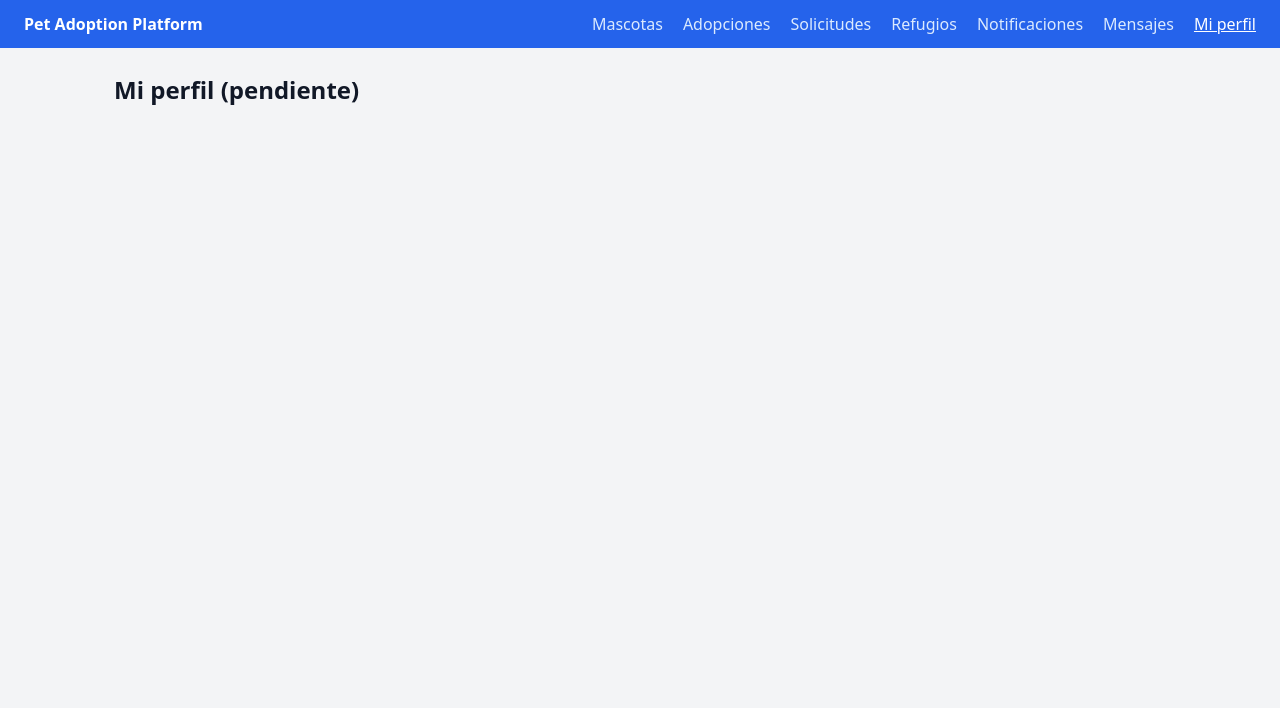
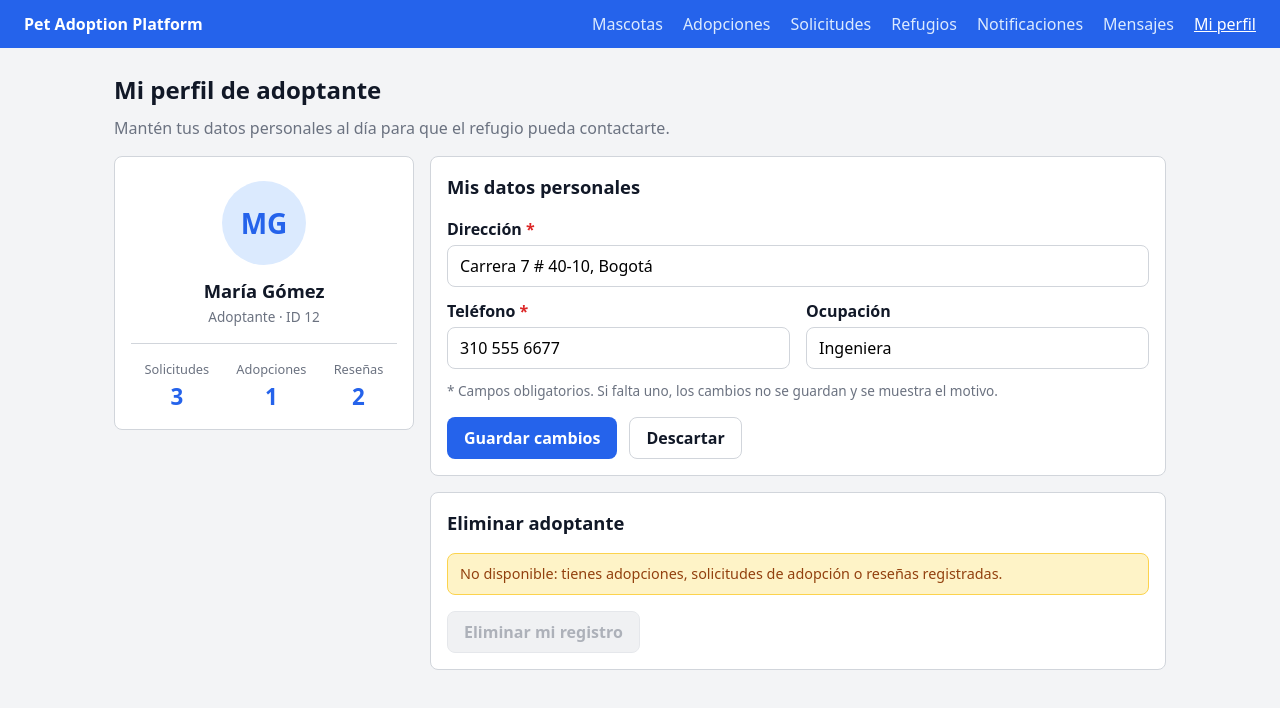
Before and after one commit to UDFJDC-ModelosProgramacion/MP_202630_G81_E4_Front, a React (Vite) app: page /profile in a window 1280 px wide. Shown: the top 708 px of the page. Built offline with nearby package versions, Linux system fonts and the light colour scheme; no server answers.

Commit message:
feat(HU12): gestionar información del adoptante

```diff
--- a/src/pages/ProfilePage/ProfilePage.jsx
+++ b/src/pages/ProfilePage/ProfilePage.jsx
@@ -1,4 +1,201 @@
-// Temporary placeholder: HU12 replaces this file with the real page.
-export default function ProfilePage() {
-  return <h1>Mi perfil (pendiente)</h1>
+import { useEffect, useState } from 'react'
+import Button from '../../components/Button/Button'
+import Card from '../../components/Card/Card'
+import ScreenState from '../../components/ScreenState/ScreenState'
+import { CURRENT_USER } from '../../config/currentUser'
+import { deleteAdopter, getAdopter, updateAdopter } from '../../services/adopterService'
+import { listAdoptionRequests } from '../../services/adoptionRequestService'
+import styles from './ProfilePage.module.css'
+
+function initialsOf(name) {
+  return name
+    .split(' ')
+    .map((word) => word[0])
+    .slice(0, 2)
+    .join('')
+    .toUpperCase()
 }
+
+// HU12 - Gestionar información del adoptante.
+export default function ProfilePage({ adopterId = CURRENT_USER.adopterId }) {
+  const [loadState, setLoadState] = useState('loading')
+  const [loadError, setLoadError] = useState('')
+  const [adopter, setAdopter] = useState(null)
+  const [requestsCount, setRequestsCount] = useState(0)
+  const [form, setForm] = useState({ address: '', phone: '', occupation: '' })
+  const [feedback, setFeedback] = useState(null)
+  const [deleted, setDeleted] = useState(false)
+
+  useEffect(() => {
+    let active = true
+    Promise.all([getAdopter(adopterId), listAdoptionRequests(adopterId)])
+      .then(([loadedAdopter, requests]) => {
+        if (!active) return
+        setAdopter(loadedAdopter)
+        setRequestsCount(requests.length)
+        setForm({
+          address: loadedAdopter.address,
+          phone: loadedAdopter.phone,
+          occupation: loadedAdopter.occupation ?? '',
+        })
+        setLoadState('ready')
+      })
+      .catch((error) => {
+        if (!active) return
+        setLoadError(error.message)
+        setLoadState('error')
+      })
+    return () => {
+      active = false
+    }
+  }, [adopterId])
+
+  function handleChange(event) {
+    setForm({ ...form, [event.target.name]: event.target.value })
+  }
+
+  async function handleSave(event) {
+    event.preventDefault()
+    setFeedback(null)
+    try {
+      const saved = await updateAdopter(adopterId, form)
+      setAdopter(saved)
+      setFeedback({ type: 'success', text: 'Cambios guardados.' })
+    } catch (error) {
+      setFeedback({ type: 'error', text: error.message })
+    }
+  }
+
+  function handleDiscard() {
+    setForm({
+      address: adopter.address,
+      phone: adopter.phone,
+      occupation: adopter.occupation ?? '',
+    })
+    setFeedback(null)
+  }
+
+  async function handleDelete() {
+    setFeedback(null)
+    try {
+      await deleteAdopter(adopterId)
+      setDeleted(true)
+    } catch (error) {
+      setFeedback({ type: 'error', text: error.message })
+    }
+  }
+
+  if (loadState === 'loading') return <ScreenState state="loading" />
+  if (loadState === 'error') return <ScreenState state="error" message={loadError} />
+  if (deleted) {
+    return <ScreenState state="empty" message="Tu registro de adoptante fue eliminado." />
+  }
+
+  const hasRecords = requestsCount > 0 || adopter.adoptionsCount > 0 || adopter.reviewsCount > 0
+
+  return (
+    <>
+      <h1>Mi perfil de adoptante</h1>
+      <p className={styles.subtitle}>
+        Mantén tus datos personales al día para que el refugio pueda contactarte.
+      </p>
+
+      <div className={styles.layout}>
+        <Card>
+          <div className={styles.summary}>
+            <div className={styles.avatar} aria-hidden="true">
+              {initialsOf(adopter.name)}
+            </div>
+            <h2 className={styles.name}>{adopter.name}</h2>
+            <p className={styles.role}>Adoptante · ID {adopter.id}</p>
+          </div>
+          <dl className={styles.stats}>
+            <div>
+              <dd>{requestsCount}</dd>
+              <dt>Solicitudes</dt>
+            </div>
+            <div>
+              <dd>{adopter.adoptionsCount}</dd>
+              <dt>Adopciones</dt>
+            </div>
+            <div>
+              <dd>{adopter.reviewsCount}</dd>
+              <dt>Reseñas</dt>
+            </div>
+          </dl>
+        </Card>
+
+        <div className={styles.column}>
+          <Card title="Mis datos personales">
+            <form onSubmit={handleSave} noValidate>
+              <div className={styles.field}>
+                <label htmlFor="adopter-address">
+                  Dirección <span className={styles.required}>*</span>
+                </label>
+                <input
+                  id="adopter-address"
+                  name="address"
+                  value={form.address}
+                  onChange={handleChange}
+                />
+              </div>
+              <div className={styles.row}>
+                <div className={styles.field}>
+                  <label htmlFor="adopter-phone">
+                    Teléfono <span className={styles.required}>*</span>
+                  </label>
+                  <input
+                    id="adopter-phone"
+                    name="phone"
+                    value={form.phone}
+                    onChange={handleChange}
+                  />
+                </div>
+                <div className={styles.field}>
+                  <label htmlFor="adopter-occupation">Ocupación</label>
+                  <input
+                    id="adopter-occupation"
+                    name="occupation"
+                    value={form.occupation}
+                    onChange={handleChange}
+                  />
+                </div>
+              </div>
+              <p className={styles.help}>
+                * Campos obligatorios. Si falta uno, los cambios no se guardan y se muestra el
+                motivo.
+              </p>
+              {feedback && (
+                <p
+                  className={feedback.type === 'error' ? styles.error : styles.success}
+                  role={feedback.type === 'error' ? 'alert' : 'status'}
+                >
+                  {feedback.text}
+                </p>
+              )}
+              <div className={styles.actions}>
+                <Button type="submit">Guardar cambios</Button>
+                <Button variant="secondary" onClick={handleDiscard}>
+                  Descartar
+                </Button>
+              </div>
+            </form>
+          </Card>
+
+          <Card title="Eliminar adoptante">
+            {hasRecords ? (
+              <p className={styles.warning}>
+                No disponible: tienes adopciones, solicitudes de adopción o reseñas registradas.
+              </p>
+            ) : (
+              <p className={styles.help}>Esta acción elimina tu registro de adoptante.</p>
+            )}
+            <Button variant="danger" disabled={hasRecords} onClick={handleDelete}>
+              Eliminar mi registro
+            </Button>
+          </Card>
+        </div>
+      </div>
+    </>
+  )
+}
--- /dev/null
+++ b/src/pages/ProfilePage/ProfilePage.module.css
@@ -0,0 +1,129 @@
+.subtitle {
+  margin: -0.5rem 0 var(--spacing);
+  color: var(--color-text-muted);
+}
+
+.layout {
+  display: grid;
+  grid-template-columns: 300px 1fr;
+  gap: var(--spacing);
+  align-items: start;
+}
+
+.column {
+  display: flex;
+  flex-direction: column;
+  gap: var(--spacing);
+}
+
+.summary {
+  text-align: center;
+}
+
+.avatar {
+  display: grid;
+  place-items: center;
+  width: 84px;
+  height: 84px;
+  margin: 0.5rem auto 0.75rem;
+  border-radius: 50%;
+  background: #dbeafe;
+  color: var(--color-primary);
+  font-size: 1.75rem;
+  font-weight: 700;
+}
+
+.name {
+  margin: 0;
+}
+
+.role {
+  margin: 0.15rem 0 0;
+  color: var(--color-text-muted);
+  font-size: 0.85rem;
+}
+
+.stats {
+  display: flex;
+  justify-content: space-around;
+  margin: 1rem 0 0;
+  padding-top: 1rem;
+  border-top: 1px solid var(--color-border);
+  text-align: center;
+}
+
+.stats div {
+  display: flex;
+  flex-direction: column-reverse;
+}
+
+.stats dd {
+  margin: 0;
+  color: var(--color-primary);
+  font-size: 1.4rem;
+  font-weight: 700;
+}
+
+.stats dt {
+  color: var(--color-text-muted);
+  font-size: 0.8rem;
+}
+
+.field {
+  margin-bottom: 0.75rem;
+}
+
+.row {
+  display: grid;
+  grid-template-columns: 1fr 1fr;
+  gap: var(--spacing);
+}
+
+.required {
+  color: var(--color-danger);
+}
+
+.help {
+  margin: 0 0 var(--spacing);
+  color: var(--color-text-muted);
+  font-size: 0.85rem;
+}
+
+.actions {
+  display: flex;
+  gap: 0.75rem;
+}
+
+.error,
+.success,
+.warning {
+  margin: 0 0 var(--spacing);
+  padding: 0.6rem 0.75rem;
+  border-radius: var(--radius);
+  font-size: 0.9rem;
+}
+
+.error {
+  background: #fef2f2;
+  border: 1px solid #fecaca;
+  color: #b91c1c;
+}
+
+.success {
+  background: var(--badge-success-bg);
+  border: 1px solid #bbf7d0;
+  color: var(--badge-success-text);
+}
+
+.warning {
+  background: var(--badge-warning-bg);
+  border: 1px solid #fcd34d;
+  color: var(--badge-warning-text);
+}
+
+@media (max-width: 800px) {
+  .layout,
+  .row {
+    grid-template-columns: 1fr;
+  }
+}
```
Also changed, not shown: 1 other file (tests, documents, lock files or other folders).
